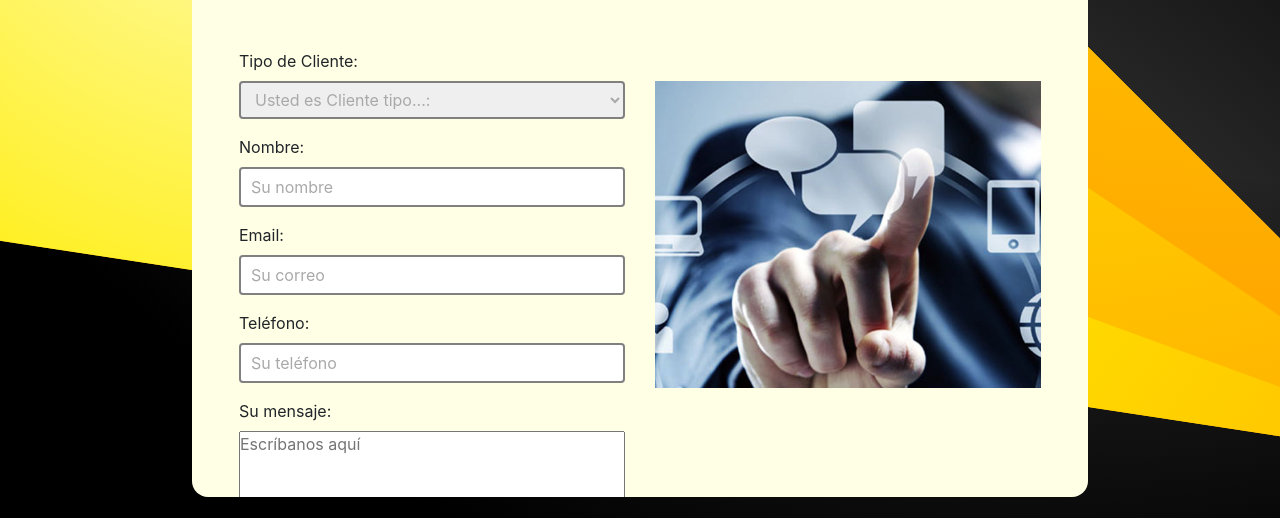
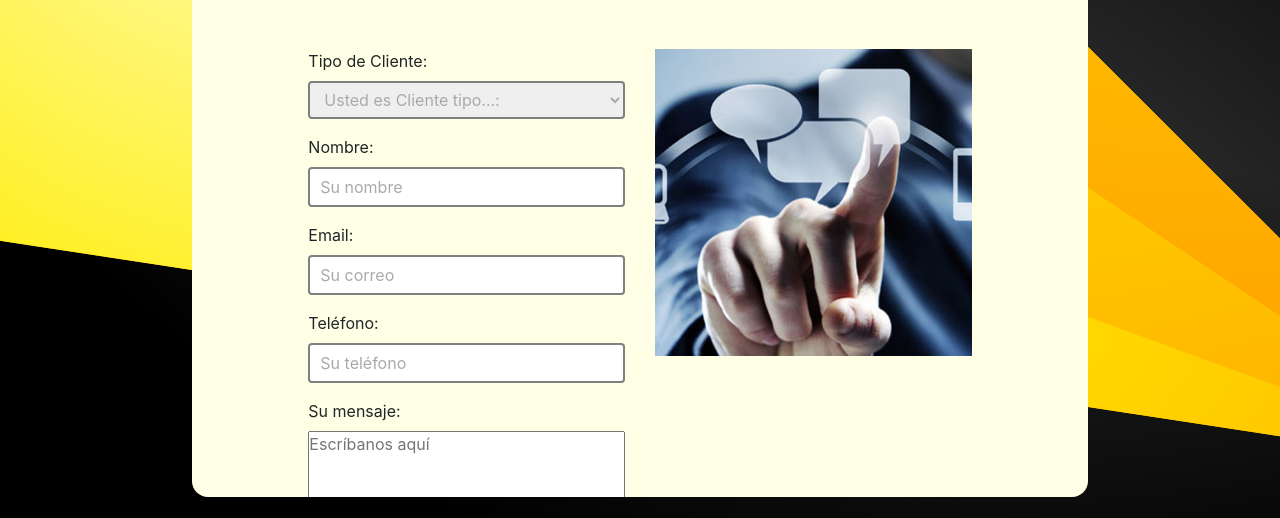
Before and after one commit to renedonaire/desarrollo_web, a website: page pages/contacto.html in a window 1280 px wide. Shown: the part 154-672 px from the top of the page. Drawn offline with nearby package versions, Linux system fonts and the light colour scheme.

```diff
--- a/pages/contacto.html
+++ b/pages/contacto.html
@@ -87,7 +87,7 @@
         <h1>Contáctenos</h1>
         <!-- Items visibles en pantallas más grandes, -->
         <section class="section__seccionContacto d-none d-md-flex overflow-auto">
-            <article class="section__seccionContacto--izquierdo col-xs-12 col-sm-12 col-md-6 col-lg-6 col-xl-6">
+            <article class="section__seccionContacto--izquierdo col-xs-12 col-sm-12 col-md-6 col-lg-5 col-xl-5">
                 <form class="formularioContacto--celular" action="">
                     <section>
                         <label for="servicio">Tipo de Cliente:</label>
@@ -119,7 +119,7 @@
                     </section>
                 </form>
             </article>
-            <article class="section__seccionContacto--derecho col-xs-12 col-sm-12 col-md-6 col-lg-6 col-xl-6">
+            <article class="section__seccionContacto--derecho col-xs-12 col-sm-12 col-md-6 col-lg-5 col-xl-5">
                 <img class="section__seccionContacto__imagen" src="../images/contactenos.jpg" alt="contactenos">
             </article>
         </section>
--- a/scss/_contacto.scss
+++ b/scss/_contacto.scss
@@ -9,15 +9,6 @@
 	width: 70vw;
 	height: 64vh;
 	padding: 2rem;
-	.formulario {
-		display: flex;
-		flex-direction: column;
-		justify-content: center;
-		.formulario section {
-			display: flex;
-			flex-direction: column;
-		}
-	}
 }
 
 .section__seccionContacto p {
@@ -54,7 +45,6 @@
 }
 
 .section__seccionContacto__imagen {
-	margin-top: 2rem;
 	width: 100%;
 	height: 80%;
 	object-fit: cover;
```
Also changed, not shown: css/estilos.css.
